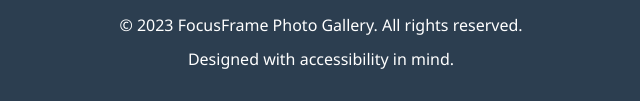
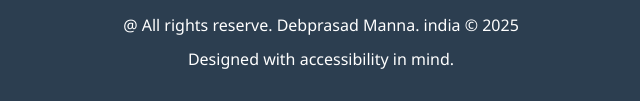
Before and after one commit to Debprasad77/Coursera, a plain HTML site: page project-6/index.html in a window 1280 px wide. Shown: the part 1335-1436 px from the top of the page, 319-959 px from the left. Drawn offline with Linux system fonts and the light colour scheme.

Commit message:
Update index.html

```diff
--- a/project-6/index.html
+++ b/project-6/index.html
@@ -285,7 +285,7 @@
             <a href="#" aria-label="Twitter"><span aria-hidden="true">TW</span></a>
             <a href="#" aria-label="Instagram"><span aria-hidden="true">IG</span></a>
         </div>
-        <p>&copy; 2023 FocusFrame Photo Gallery. All rights reserved.</p>
+        <p>@ All rights reserve. Debprasad Manna. india &copy; 2025</p>
         <p>Designed with accessibility in mind.</p>
     </footer>
 
```
